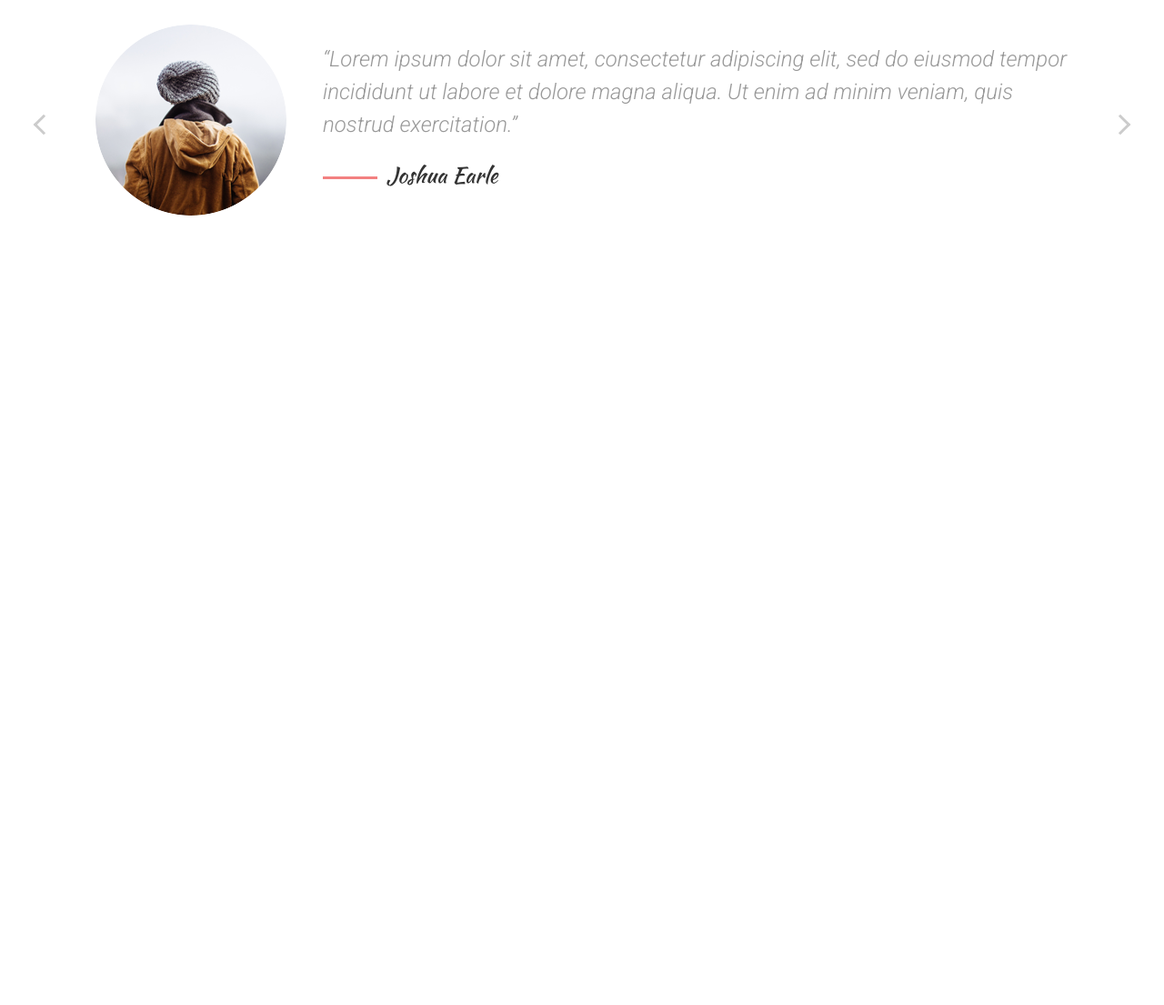
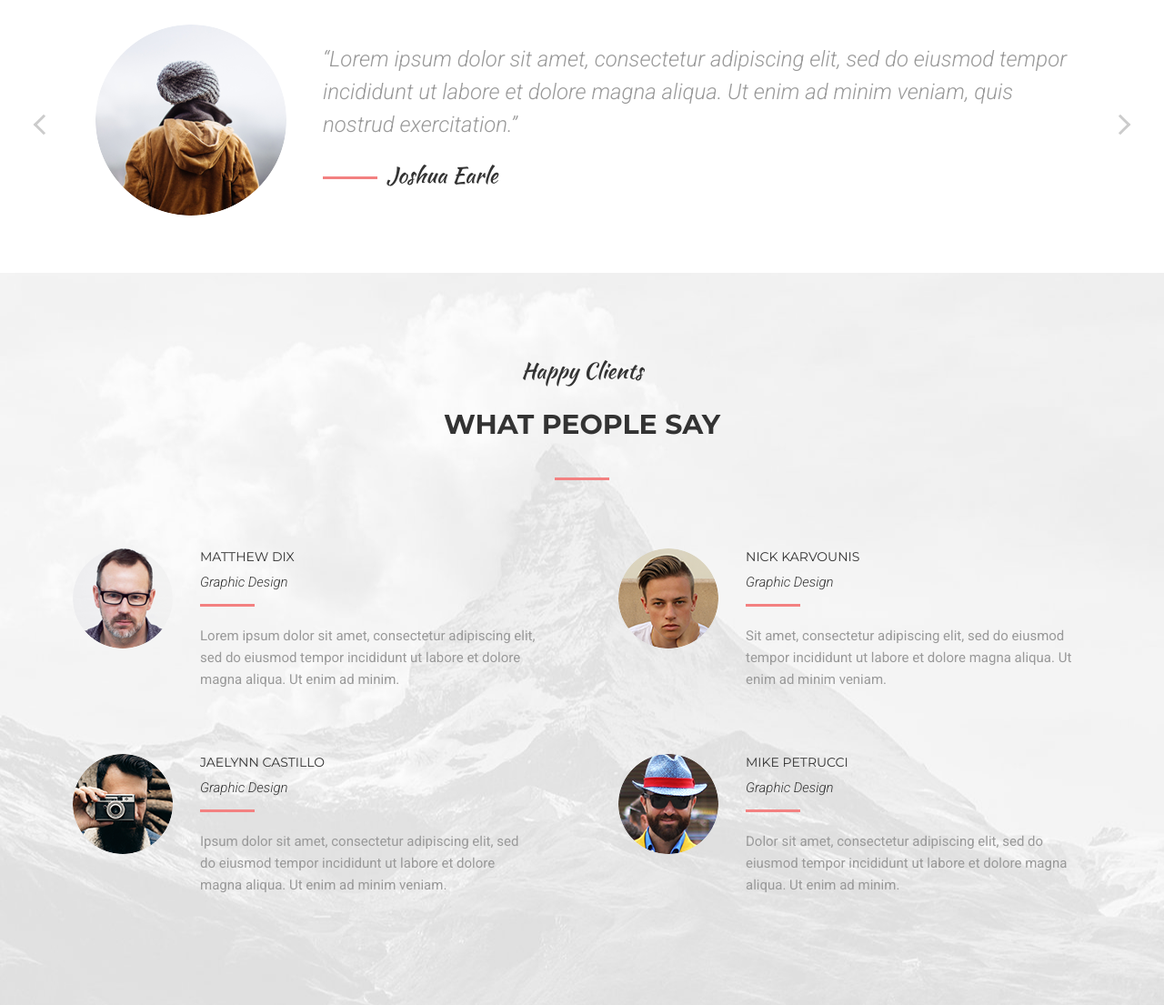
Before and after one commit to lidaaupova/project_mogo, a plain HTML site: page index.html in a window 1280 px wide. Shown: the part 7021-8126 px from the top of the page at 91% size. Before the commit the page ends 7321 px from the top, so only its background shows below. Drawn offline with Linux system fonts and the light colour scheme.

Commit message:
The 'Clients' section is ready

```diff
--- a/assets/css/style.css
+++ b/assets/css/style.css
@@ -694,3 +694,60 @@ hr {
     font-style: italic;
     color: #ffffff;
 }
+
+/* Clients */
+.section--clients {
+    background: url(../img/clients/bg_clients.jpg) center no-repeat;
+    padding: 90px 0 50px 0;
+}
+
+.clients {
+    margin-top: 75px;
+    display: flex;
+    flex-wrap: wrap;
+}
+
+.clients__item {
+    width: 50%;
+    padding: 0 50px 0 180px;
+    position: relative;
+    margin-bottom: 70px;
+}
+
+.clients__img {
+    position: absolute;
+    top: 0;
+    left: 40px;
+    z-index: 1;
+}
+
+.clients__name {
+    font-size: 14px;
+    font-weight: 400;
+    text-transform: uppercase;
+}
+
+.clients__prof {
+    margin-top: 10px;
+    font-family: Roboto;
+    font-size: 15px;
+    font-weight: 300;
+    font-style: italic;
+}
+
+.clients__prof::after {
+    content: "";
+    display: block;
+    width: 60px;
+    height: 3px;
+    background-color: #f38181;
+    margin: 15px 0 20px 0;
+}
+
+.clients__descr {
+    font-family: Roboto;
+    font-size: 15px;
+    line-height: 24px;
+    font-weight: 400;
+    color: #999999;
+}
--- a/index.html
+++ b/index.html
@@ -459,6 +459,50 @@
         </div>
     </div>
 
+    <section class="section section--clients">
+        <div class="container">
+            <div class="section__header">
+                <h3 class="section__suptitle">Happy Clients</h3>
+                <h2 class="section__title">What people say</h2>
+            </div>
+
+            <div class="clients">
+                <div class="clients__item">
+                    <img class="clients__img" src="assets/img/clients/1.png" alt="">
+                    <div class="clients__content">
+                        <div class="clients__name">Matthew Dix</div>
+                        <div class="clients__prof">Graphic Design</div>
+                        <div class="clients__descr">Lorem ipsum dolor sit amet, consectetur adipiscing elit, sed do eiusmod tempor incididunt ut labore et dolore magna aliqua. Ut enim ad minim.</div>
+                    </div>
+                </div>
+                <div class="clients__item">
+                    <img class="clients__img" src="assets/img/clients/2.png" alt="">
+                    <div class="clients__content">
+                        <div class="clients__name">Nick Karvounis</div>
+                        <div class="clients__prof">Graphic Design</div>
+                        <div class="clients__descr">Sit amet, consectetur adipiscing elit, sed do eiusmod tempor incididunt ut labore et dolore magna aliqua. Ut enim ad minim veniam.</div>
+                    </div>
+                </div>
+                <div class="clients__item">
+                    <img class="clients__img" src="assets/img/clients/3.png" alt="">
+                    <div class="clients__content">
+                        <div class="clients__name">Jaelynn Castillo</div>
+                        <div class="clients__prof">Graphic Design</div>
+                        <div class="clients__descr">Ipsum dolor sit amet, consectetur adipiscing elit, sed do eiusmod tempor incididunt ut labore et dolore magna aliqua. Ut enim ad minim veniam.</div>
+                    </div>
+                </div>
+                <div class="clients__item">
+                    <img class="clients__img" src="assets/img/clients/4.png" alt="">
+                    <div class="clients__content">
+                        <div class="clients__name">Mike Petrucci</div>
+                        <div class="clients__prof">Graphic Design</div>
+                        <div class="clients__descr">Dolor sit amet, consectetur adipiscing elit, sed do eiusmod tempor incididunt ut labore et dolore magna aliqua. Ut enim ad minim.</div>
+                    </div>
+                </div>
+            </div>
+        </div>
+    </section>
+
     <script src="https://kit.fontawesome.com/030dc9a08d.js" crossorigin="anonymous"></script>
 </body>
 </html>
```
Also changed, not shown: assets/img/clients/1.png (added), assets/img/clients/2.png (added), assets/img/clients/3.png (added), assets/img/clients/4.png (added), assets/img/clients/bg_clients.jpg (added).
